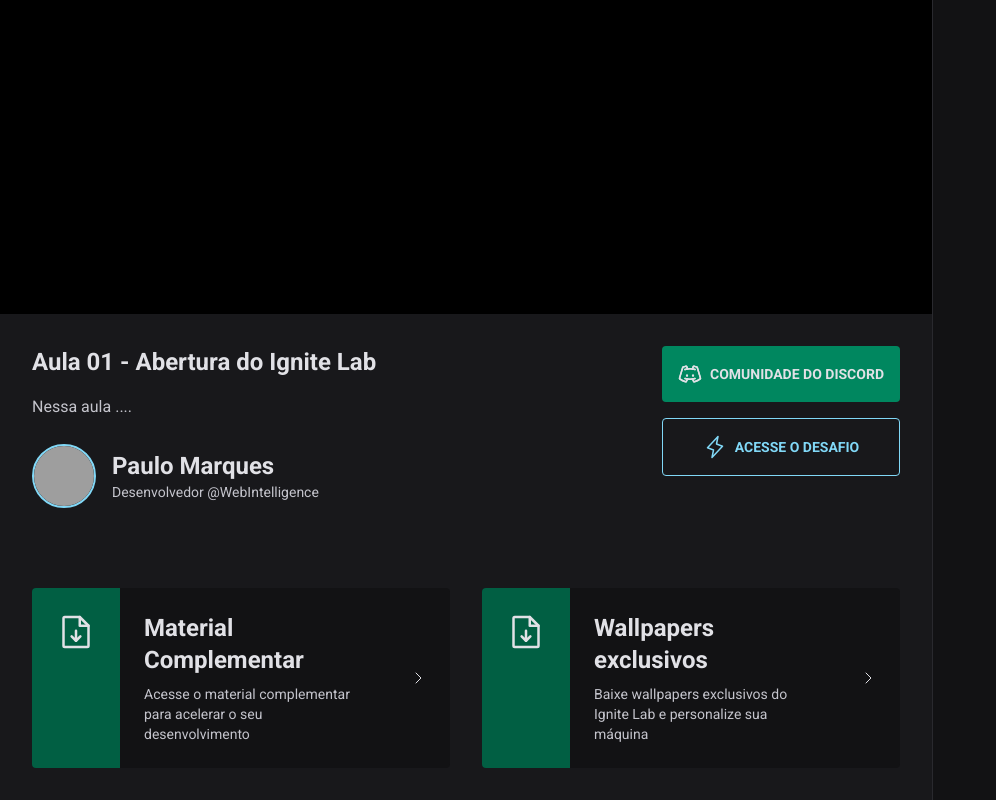
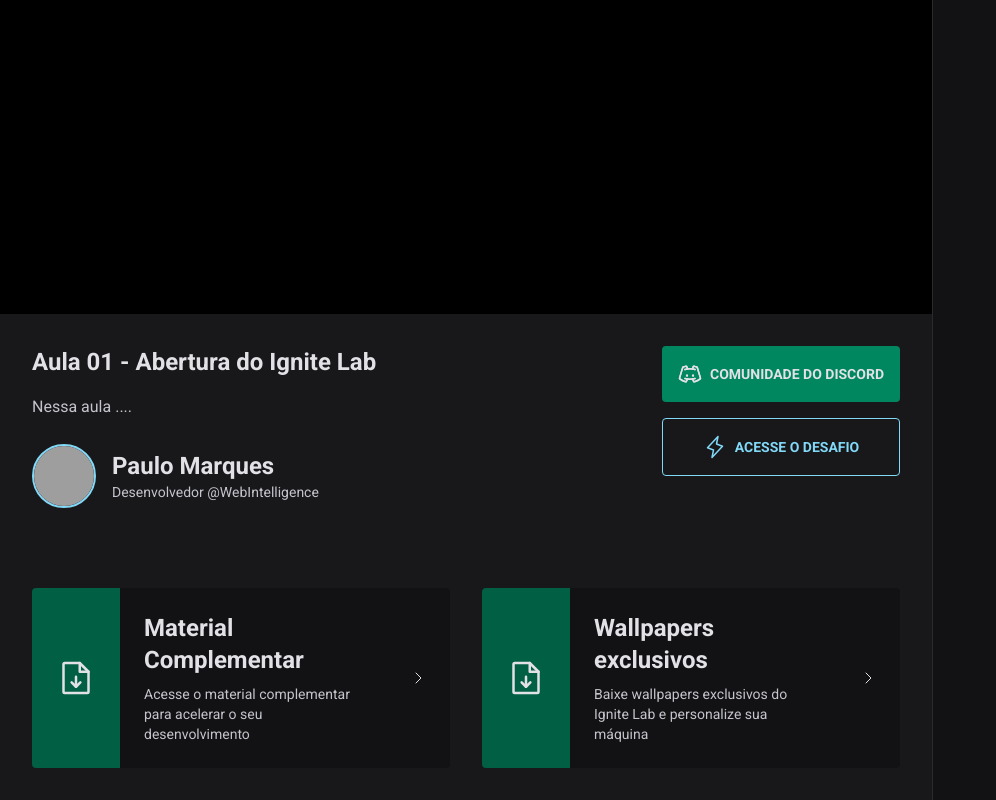
Before and after one commit to PauloMarquess/Ignite-Lab, a React (Vite) app: page / in a window 1280 px wide. Shown: the part 241-1041 px from the top of the page, without its empty margins (0-996 px from the left). Built offline with nearby package versions, Linux system fonts and the light colour scheme; no server answers; grey boxes are pictures that could not be loaded.

Commit message:
refactor: refatorado uma parte do style

```diff
--- a/src/components/Video.tsx
+++ b/src/components/Video.tsx
@@ -60,7 +60,7 @@ const Video = () => {
             href="#"
             className="bg-gray-700 rounded overflow-hidden flex items-stretch gap-6 hover:bg-gray-600 transition-colors"
           >
-            <div className="bg-green-700 h-full p-6 flex flex-items">
+            <div className="bg-green-700 h-full p-6 flex items-center">
               <FileArrowDown size={40} />
             </div>
             <div className="py-6 leading-relaxed">
@@ -76,9 +76,9 @@ const Video = () => {
           </a>
           <a
             href="#"
-            className="bg-gray-700 rounded overflow-hidden flex items-stretch gap-6 hover:bg-gray-600 transition-colors"
+            className="bg-gray-700 rounded overflow-hidden flex items-stretch  gap-6 hover:bg-gray-600 transition-colors"
           >
-            <div className="bg-green-700 h-full p-6 flex flex-items">
+            <div className="bg-green-700 h-full p-6 flex items-center">
               <FileArrowDown size={40} />
             </div>
             <div className="py-6 leading-relaxed">
```
